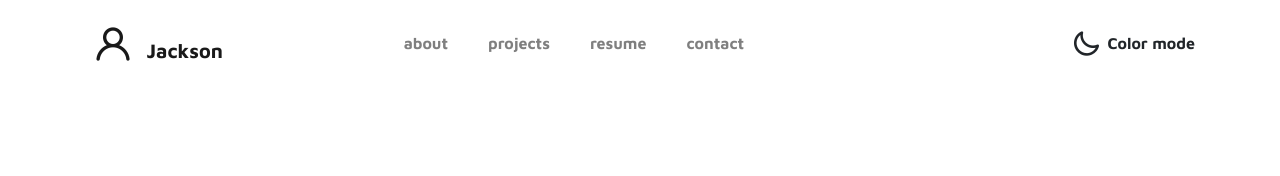
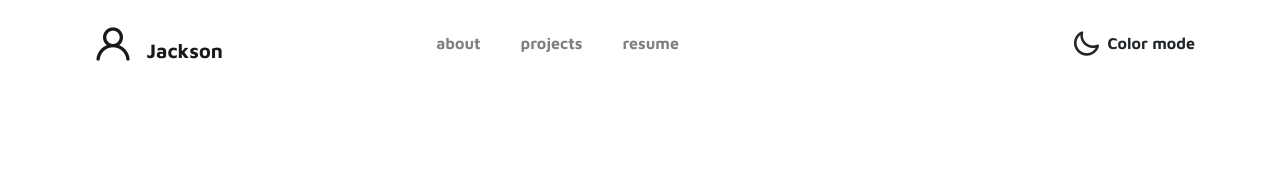
Before and after one commit to coffeebreakat2pm/info, a plain HTML site: page index.html in a window 1280 px wide. Shown: the top 176 px of the page. Drawn offline with Linux system fonts and the light colour scheme.

Commit message:
Update index.html

```diff
--- a/index.html
+++ b/index.html
@@ -53,8 +53,7 @@ https://www.tooplate.com/view/2115-marvel
                     <li class="nav-item">
                         <a href="#resume" class="nav-link"><span data-hover="resume">resume</span></a>
                     </li>
-                    <li class="nav-item">
-                      <a href="#contact" class="nav-link"><span data-hover="contact">contact</span></a>
+
                   </li>
                 </ul>
 
```
